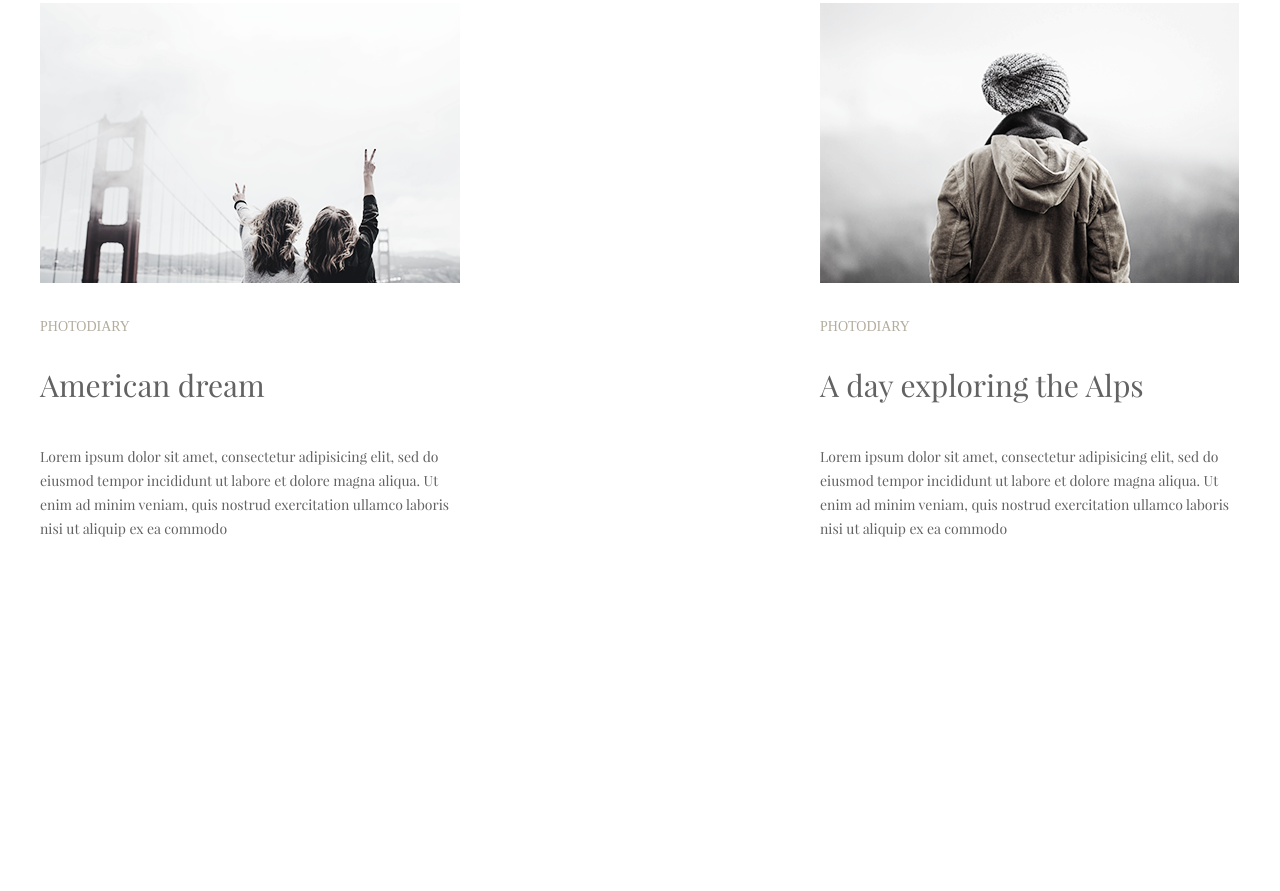
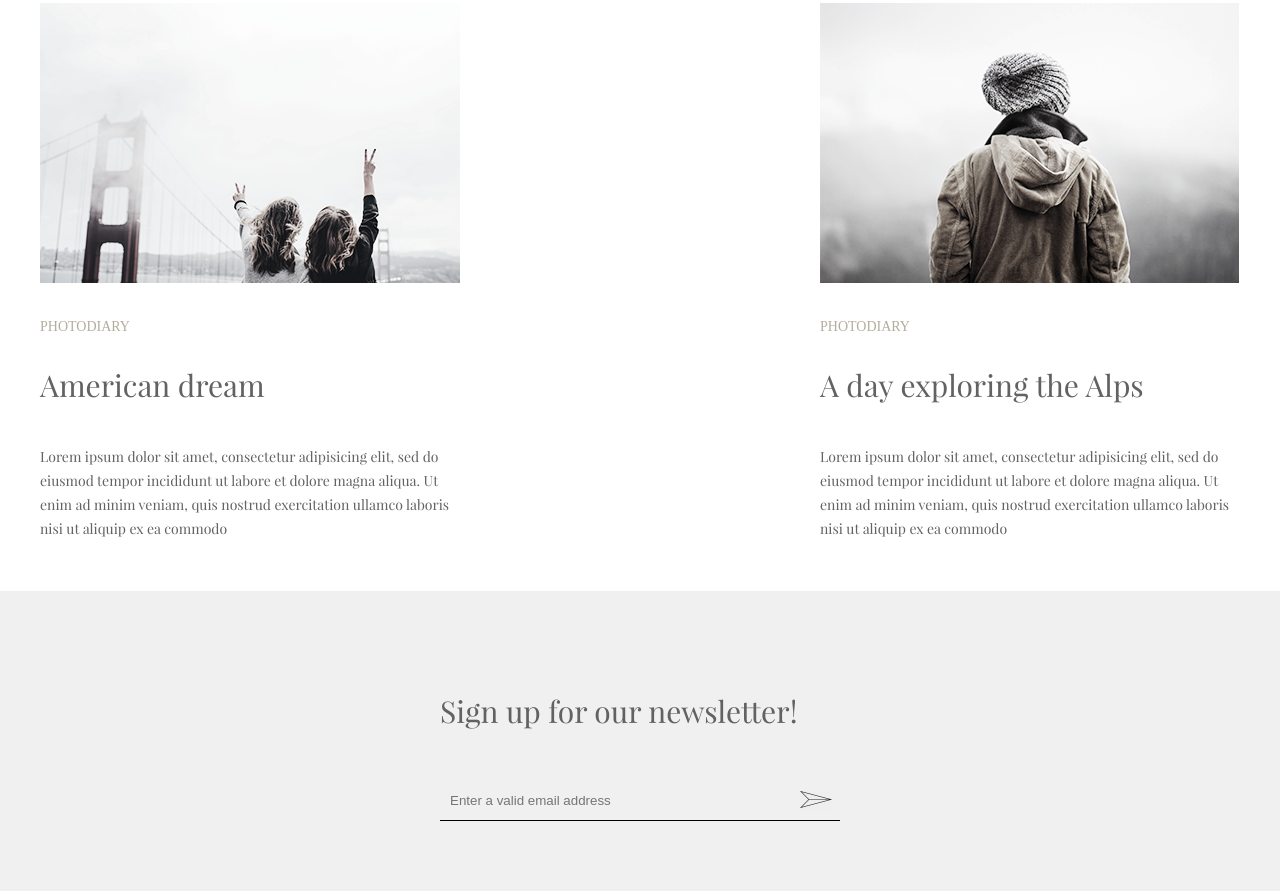
Before and after one commit to yupaziura/test-minimo, a website: page src/index.html in a window 1280 px wide. Shown: the part 1857-2748 px from the top of the page. Before the commit the page ends 2448 px from the top, so only its background shows below. Drawn offline with nearby package versions, Linux system fonts and the light colour scheme; files that its build step writes are made by us from their sources; a web font is replaced by a local one.

Commit message:
Add news

```diff
--- a/src/index.html
+++ b/src/index.html
@@ -113,5 +113,18 @@
         </div>
     </section>
 
+    <section class="news">
+        <div class="news__context">
+            <div class="title">Sign up for our newsletter!</div>
+            <div class="news__inputs">
+                <input class="input" type="email" placeholder="Enter a valid email address">
+                <button class="send_button">
+                    <img src="./img/icons/send-icon.png" alt="">
+                </button>
+            </div>
+        </div>
+
+    </section>
+
 </body>
 </html>
--- /dev/null
+++ b/src/sass/blocks/news.scss
@@ -0,0 +1,31 @@
+.news {
+    width: 100%;
+    height: 300px;
+    display: flex;
+    justify-content: center;
+    align-items: center;
+
+    background-color: rgb(240, 240, 240);
+
+    .input {
+        border: 0;
+        border-bottom: 1px solid black;
+        width: 400px;
+        height: 40px;
+        padding: 10px;
+        background-color: rgba(255, 255, 255, 0);
+    }
+
+    &__inputs {
+        position: relative;
+        margin-top: 50px;
+    }
+
+    .send_button{
+        position: absolute;
+        border: none;
+        left: 360px;
+        bottom: 10px;
+        cursor: pointer;
+    }
+}
--- a/src/sass/style.scss
+++ b/src/sass/style.scss
@@ -1,6 +1,7 @@
 @import 'blocks/header.scss';
 @import 'blocks/main-post.scss';
 @import 'blocks/posts.scss';
+@import 'blocks/news.scss';
 
 @font-face {
     font-family: 'PlayfairDisplay';
```
Also changed, not shown: src/css/style.css, 1 other file.
